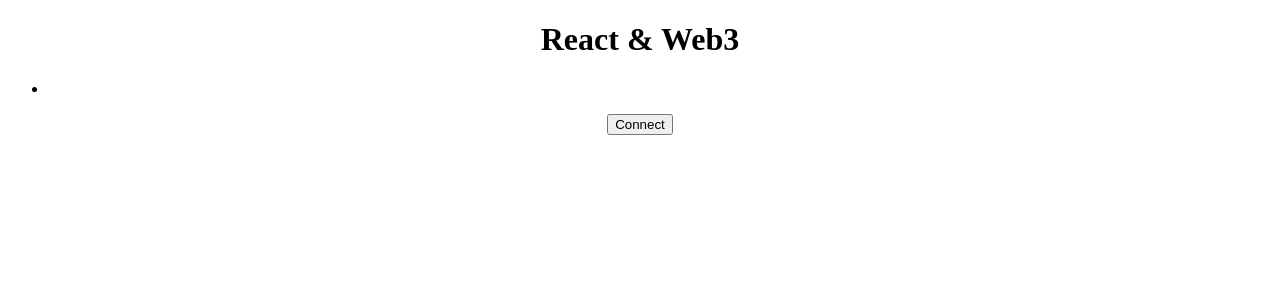
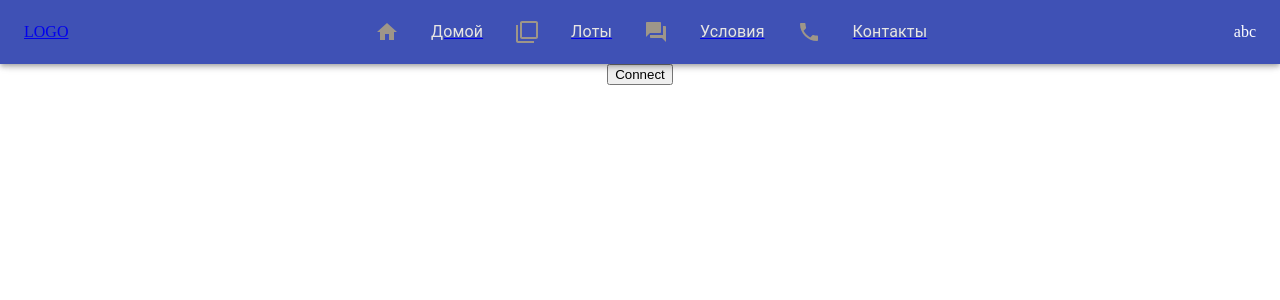
Before and after one commit to aimazingfeed/blockchain_web, a React (Create React App) app: page / in a window 1280 px wide. Shown: the top 300 px of the page. Built offline with nearby package versions, Linux system fonts and the light colour scheme.

Commit message:
Upd: styles were fixed

```diff
--- a/src/App.js
+++ b/src/App.js
@@ -1,13 +1,10 @@
 import './App.css';
-import AppBarComponent from './components/AppBar/AppBarComponent';
 import AppRoutes from './router/AppRoutes';
 
 function App() {
   return (
     <div className="App">
-      <AppRoutes>
-        <AppBarComponent/>
-      </AppRoutes>
+      <AppRoutes/>
     </div>
   );
 }
--- a/src/components/AppBar/AppBarComponent.js
+++ /dev/null
@@ -1,88 +0,0 @@
-import * as React from 'react';
-import { BrowserRouter as Router, Route, Routes, Link } from 'react-router-dom';
-
-// Material-Ui
-import { makeStyles } from '@material-ui/core/styles';
-import { Toolbar, Typography, ListItem, AppBar } from '@material-ui/core';
-import ListItemIcon from '@material-ui/core/ListItemIcon';
-import HomeIcon from '@material-ui/icons/Home';
-import { LocalPhone, Forum, FilterNone } from '@material-ui/icons';
-
-// Routing & Components
-import HomePageHandler from '../../pages/HomePageHandler';
-
-const useStyles = makeStyles((theme) => ({
-  root: {
-      display: 'flex',
-  },
-  appHeader: {
-      display: 'flex',
-      backgroundColor: '#282c34',
-      minHeight: '100vh',
-      flexDirection: 'column',
-      alignItems: 'center',
-      justifyContent: 'center',
-      fontSize: 'calc(10px+2vmin)'
-  },
-  navBar: {
-      display: "flex",
-      width: "100%",
-      justifyContent: "center",
-      alignItems: "center",
-  }
-}));
-
-const AppBarComponent = () => {
-  const classes = useStyles();
-  return(
-    <Router>
-        <AppBar className="appBar" classes={classes.appHeader}>
-            <Toolbar className="toolBar">
-                <Link to="/">
-                    {/* <img src={Logo} alt="Logo" className="logo"/> */}LOGO
-                </Link>
-                <div className={classes.navBar}>
-                    <Link to="/">
-                        <ListItem button key="Home page" className={classes.zxc}>
-                            <ListItemIcon > <HomeIcon style={{color: "#9e9689"}}/> </ListItemIcon>
-                                <Typography style={{color: "#e8e6e3"}}> <a> Домой </a> </Typography>
-                        </ListItem>
-                    </Link>
-                    <Link to="/lots">
-                        <ListItem button key="Lots">
-                            <ListItemIcon> <FilterNone style={{color: "#9e9689"}}/> </ListItemIcon>
-                            <Typography style={{color: "#e8e6e3"}}> <a> Лоты </a></Typography>
-                        </ListItem>
-                    </Link>
-                    <Link to="/terms">
-                    <ListItem button key="Terms">
-                        <ListItemIcon> <Forum style={{color: "#9e9689"}}/> </ListItemIcon>
-                            <Typography style={{color: "#e8e6e3"}}> <a> Условия</a> </Typography>
-                    </ListItem>
-                    </Link>
-                    <Link to="/contacts">
-                        <ListItem button key="Contact us">
-                            <ListItemIcon> <LocalPhone style={{color: "#9e9689"}}/> </ListItemIcon>
-                                <Typography style={{color: "#e8e6e3"}}> <a> Контакты </a></Typography>
-                        </ListItem>
-                    </Link>
-                </div>
-                <a>abc</a>
-                {/* <ConnectButton/>{message ? (<p><code>{message}</code></p>) : null} */}
-            </Toolbar>
-        </AppBar>
-        <Routes>
-            <Route exact path="/" element={<HomePageHandler/>}/>
-            <Route exact path="/map"/>
-            <Route exact path="/lots"/>
-            <Route exact path="/terms"/>
-            <Route exact path="/contacts"/>
-            <Route exact path="/login"/>
-            <Route exact path="/admin"/>
-        </Routes>
-    </Router>
-
-  );
-}
-
-export default AppBarComponent;
--- /dev/null
+++ b/src/components/AppBar/AppBarComponent.jsx
@@ -0,0 +1,89 @@
+import * as React from 'react';
+import { BrowserRouter as Router, Route, Routes, Link } from 'react-router-dom';
+
+// Material-Ui
+import { makeStyles } from '@material-ui/core/styles';
+import { Toolbar, Typography, ListItem, AppBar } from '@material-ui/core';
+import ListItemIcon from '@material-ui/core/ListItemIcon';
+import HomeIcon from '@material-ui/icons/Home';
+import { LocalPhone, Forum, FilterNone } from '@material-ui/icons';
+
+// Routing & Components
+import HomePageHandler from '../../pages/HomePageHandler';
+
+const useStyles = makeStyles((theme) => ({
+  root: {
+      display: 'flex',
+  },
+  appHeader: {
+      display: 'flex',
+      backgroundColor: '#282c34',
+      minHeight: '100vh',
+      flexDirection: 'column',
+      alignItems: 'center',
+      justifyContent: 'center',
+      height: '4rem'
+
+  },
+  navBar: {
+      display: "flex",
+      width: "100%",
+      justifyContent: "center",
+      alignItems: "center",
+  }
+}));
+
+const AppBarComponent = () => {
+  const classes = useStyles();
+  return(
+    // <Router>
+        <AppBar className="appBar" classes={classes.appHeader}>
+            <Toolbar className="toolBar">
+                <Link to="/">
+                    {/* <img src={Logo} alt="Logo" className="logo"/> */}LOGO
+                </Link>
+                <div className={classes.navBar}>
+                    <Link to="/">
+                        <ListItem button key="Home page" className={classes.zxc}>
+                            <ListItemIcon > <HomeIcon style={{color: "#9e9689"}}/> </ListItemIcon>
+                                <Typography style={{color: "#e8e6e3"}}> <a> Домой </a> </Typography>
+                        </ListItem>
+                    </Link>
+                    <Link to="/lots">
+                        <ListItem button key="Lots">
+                            <ListItemIcon> <FilterNone style={{color: "#9e9689"}}/> </ListItemIcon>
+                            <Typography style={{color: "#e8e6e3"}}> <a> Лоты </a></Typography>
+                        </ListItem>
+                    </Link>
+                    <Link to="/terms">
+                    <ListItem button key="Terms">
+                        <ListItemIcon> <Forum style={{color: "#9e9689"}}/> </ListItemIcon>
+                            <Typography style={{color: "#e8e6e3"}}> <a> Условия</a> </Typography>
+                    </ListItem>
+                    </Link>
+                    <Link to="/contacts">
+                        <ListItem button key="Contact us">
+                            <ListItemIcon> <LocalPhone style={{color: "#9e9689"}}/> </ListItemIcon>
+                                <Typography style={{color: "#e8e6e3"}}> <a> Контакты </a></Typography>
+                        </ListItem>
+                    </Link>
+                </div>
+                <a>abc</a>
+                {/* <ConnectButton/>{message ? (<p><code>{message}</code></p>) : null} */}
+            </Toolbar>
+        </AppBar>
+    //     <Routes>
+    //         <Route exact path="/" element={<HomePageHandler/>}/>
+    //         <Route exact path="/map"/>
+    //         <Route exact path="/lots"/>
+    //         <Route exact path="/terms"/>
+    //         <Route exact path="/contacts"/>
+    //         <Route exact path="/login"/>
+    //         <Route exact path="/admin"/>
+    //     </Routes>
+    // </Router>
+
+  );
+}
+
+export default AppBarComponent;
--- a/src/pages/HomePageHandler/index.jsx
+++ b/src/pages/HomePageHandler/index.jsx
@@ -37,23 +37,11 @@ const onLogout = () => {
     setIsConnected(false);
 };
     return(
-    <div>
-      <header className="main-header">
-        <h1>React &amp; Web3</h1>
-        <nav>
-          <ul>
-            <li>
-              <a href="/">{currentAccount}</a>
-            </li>
-          </ul>
-        </nav>
-      </header>
-      <main>
+    <div style={{ marginTop: '4rem'}}>
         {!isConnected && <Login onLogin={onLogin} onLogout={onLogout} />}
         {isConnected && (
           <Home currentAccount={currentAccount} balance={balance} />
         )}
-      </main>
     </div>
     )
 }
--- a/src/router/AppRoutes.jsx
+++ b/src/router/AppRoutes.jsx
@@ -1,9 +1,11 @@
 import { BrowserRouter as Router, Route, Routes } from 'react-router-dom';
 import HomePageHandler from '../pages/HomePageHandler';
+import AppBarComponent from '../components/AppBar/AppBarComponent';
 
 const AppRoutes = () => {
     return(
     <Router>
+        <AppBarComponent/>
         <Routes>
             <Route exact path="/" element={<HomePageHandler/>}/>
             <Route exact path="/map"/>
```
